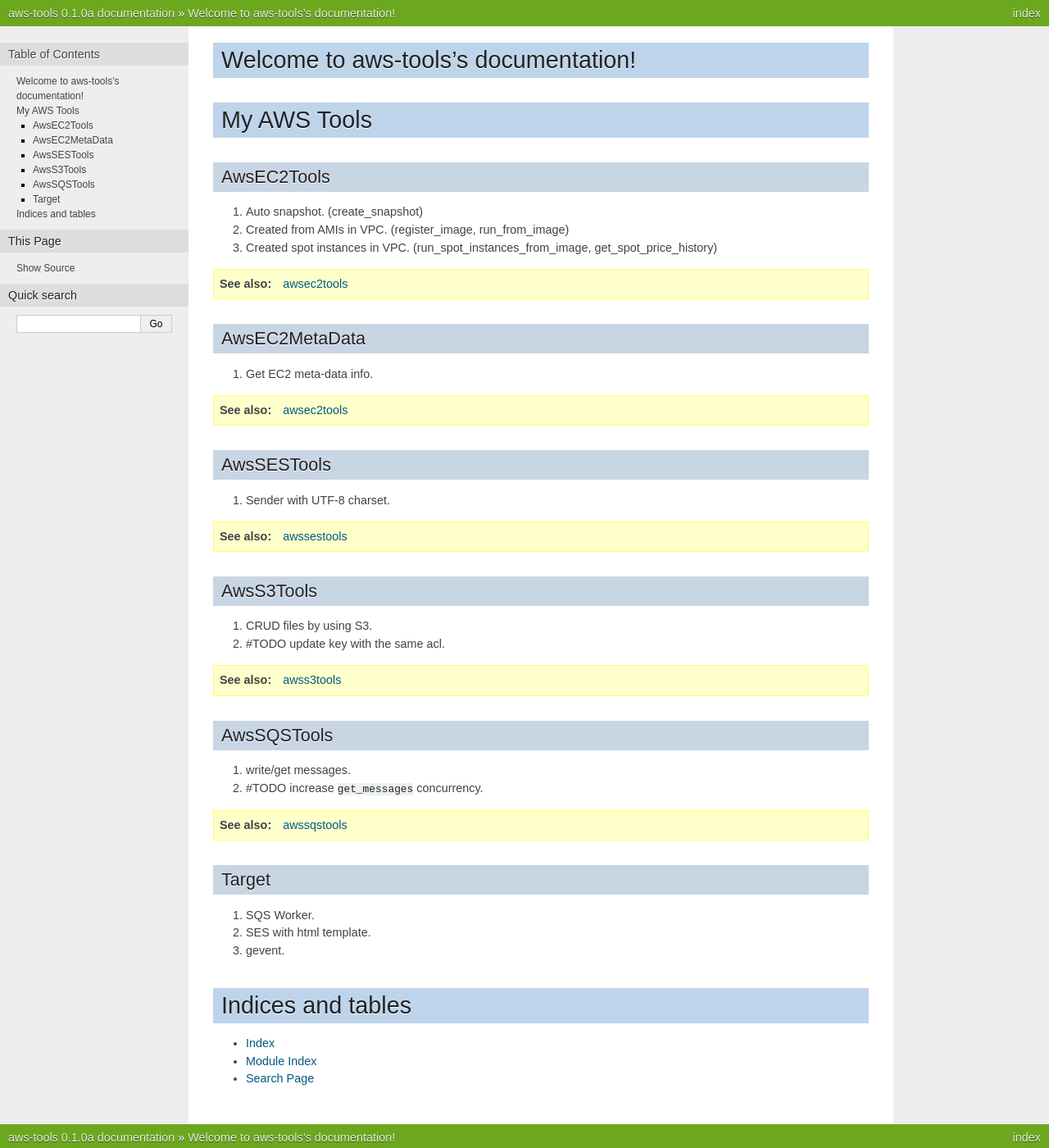
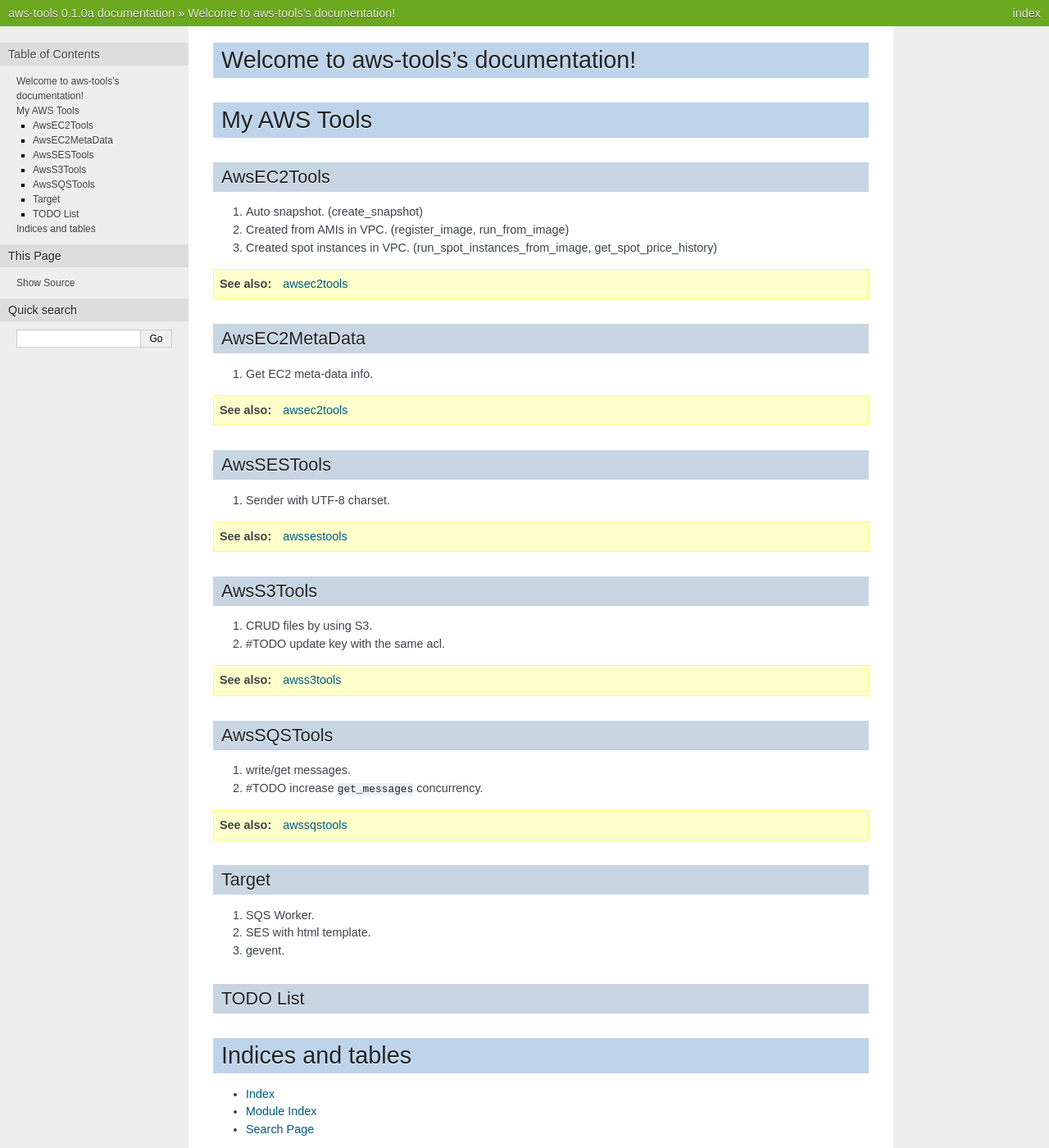
Before and after one commit to toomore/aws-tools, a Sphinx documentation site: the page built from doc/index.rst, in a window 1280 px wide and 1400 px high. Shown: the whole window at 82% size. Built offline with Sphinx 7.4.7, drawn with Linux system fonts in a browser that asks for light colours; formulas are drawn with MathJax 3.

Commit message:
Add todo list into index.

```diff
--- a/doc/index.rst
+++ b/doc/index.rst
@@ -55,6 +55,12 @@
 2. SES with html template.
 3. gevent.
 
+TODO List
+---------------
+
+.. todolist::
+
+
 Indices and tables
 ==================
 
```
